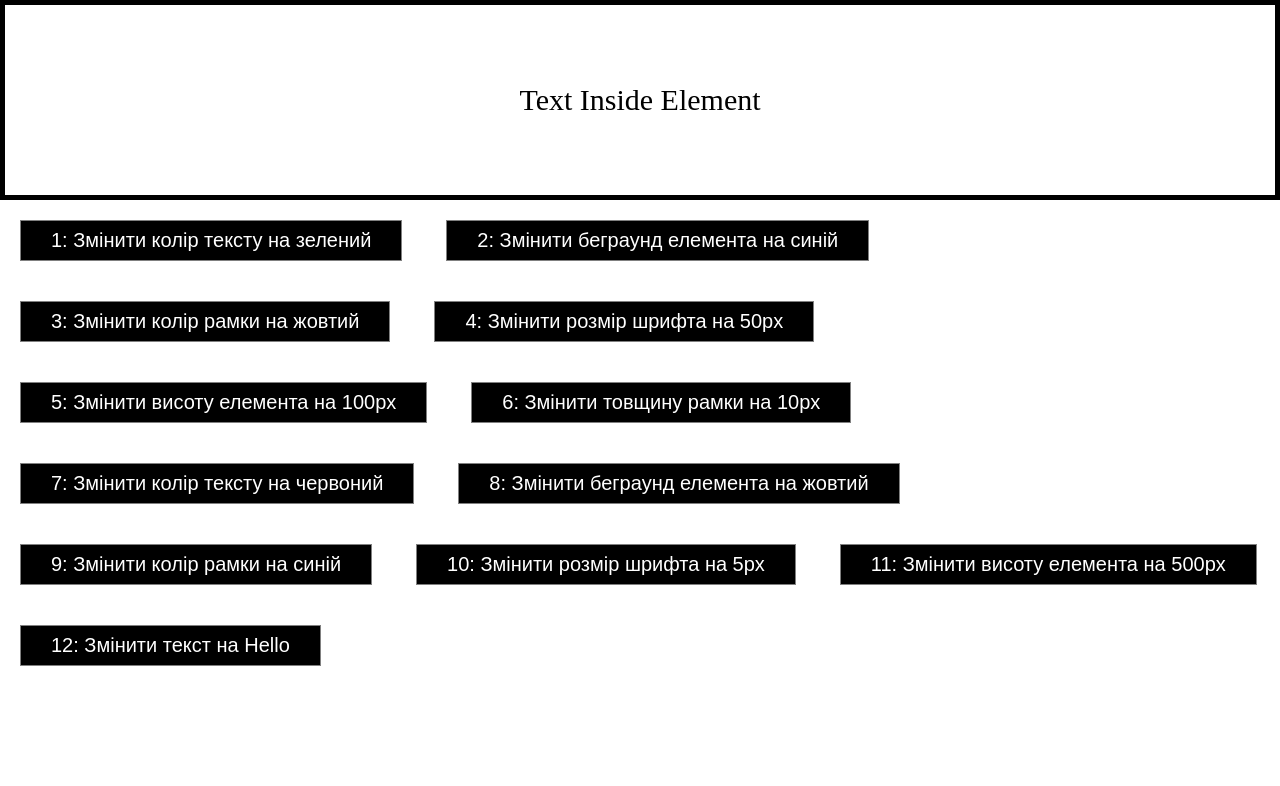
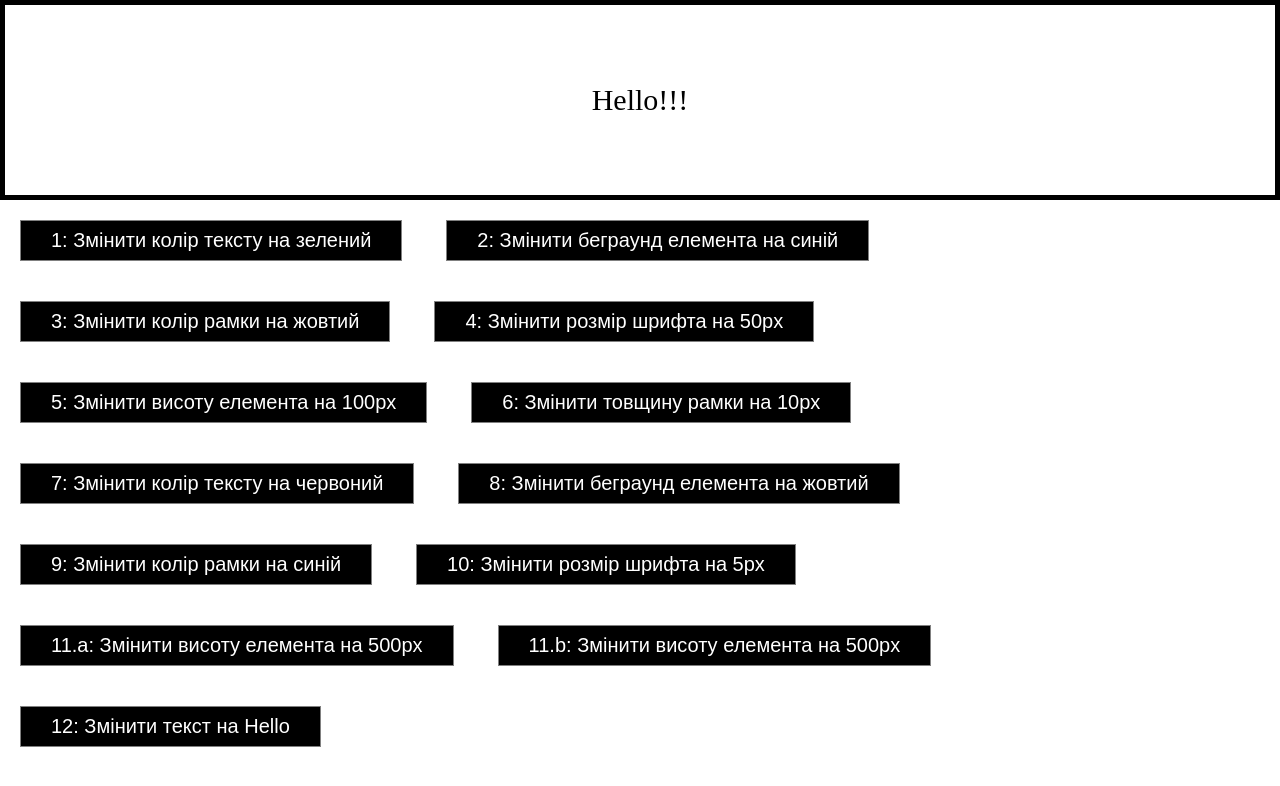
Before and after one commit to VitaliiMelnychukDev/jsCourse, a website: page projects/3_events/index.html in a window 1280 px wide. Both pictures are taken after a click on the button "12: Змінити текст на Hello". Drawn offline with Linux system fonts and the light colour scheme.

Commit message:
impleneted 11 and 12 buttons

```diff
--- a/projects/3_events/index.html
+++ b/projects/3_events/index.html
@@ -5,7 +5,7 @@
   <body>
     <main>
       <div class="element">
-        <span class="elementText">Text Inside Element</span>
+        <span class="elementText" id="elementTextId">Text Inside Element</span>
       </div>
       <div class="buttons">
         <button>1: Змінити колір тексту на зелений</button>
@@ -18,10 +18,52 @@
         <button>8: Змінити беграунд елемента на жовтий</button>
         <button>9: Змінити колір рамки на синій</button>
         <button>10: Змінити розмір шрифта на 5px</button>
-        <button>11: Змінити висоту елемента на 500px</button>
-        <button>12: Змінити текст на Hello</button>
+        <button
+          onclick="console.log('Click on Element!')"
+          onmouseover="console.log('Mouse Over elements')"
+          onmouseenter="console.log('Mouse Enter elements')"
+          onmouseleave="console.log('Mouse Leave elements')"
+        >
+          11.a: Змінити висоту елемента на 500px
+        </button>
+        <button class="changeElementHightTo500">
+          11.b: Змінити висоту елемента на 500px
+        </button>
+        <button class="changeTextToHello">12: Змінити текст на Hello</button>
       </div>
     </main>
   </body>
-  <script></script>
+  <script>
+    const changeElementHightTo500El = document.querySelector(
+      ".changeElementHightTo500"
+    );
+
+    const element22 = document.querySelector(".element");
+
+    changeElementHightTo500El.addEventListener("click", () => {
+      element22.style.height = "500px";
+    });
+
+    const changeTextToHelloEl = document.querySelector(".changeTextToHello");
+
+    changeTextToHelloEl.addEventListener("click", () => {
+      console.log("element22: ", element22);
+      /*element22.innerHTML =
+        "<span class='elementText' id='elementTextId'>Hello</span>";*/
+      /*document.querySelector(".elementText").innerHTML = "Hello!";*/
+      element22.querySelector(".elementText").innerHTML = "Hello!!!";
+    });
+
+    /*
+    const buttonsElement = document.querySelector(".buttons");
+
+    changeElementHightTo500El.addEventListener("click", (event) => {
+      console.log("Click 2 on element");
+    });
+
+    buttonsElement.addEventListener("click", (event) => {
+      console.log("Click on buttons: ", event.target);
+      console.log("Click on buttons current: ", event.currentTarget);
+    });*/
+  </script>
 </html>
```
